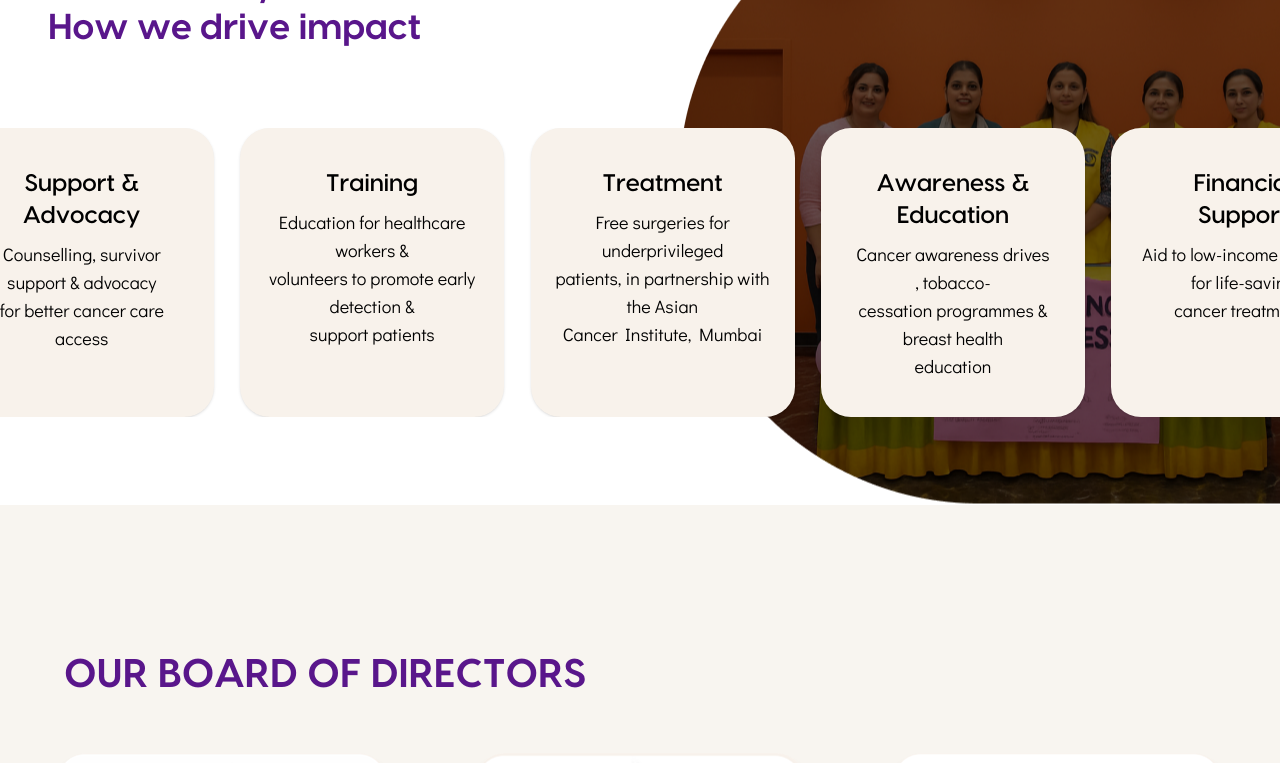
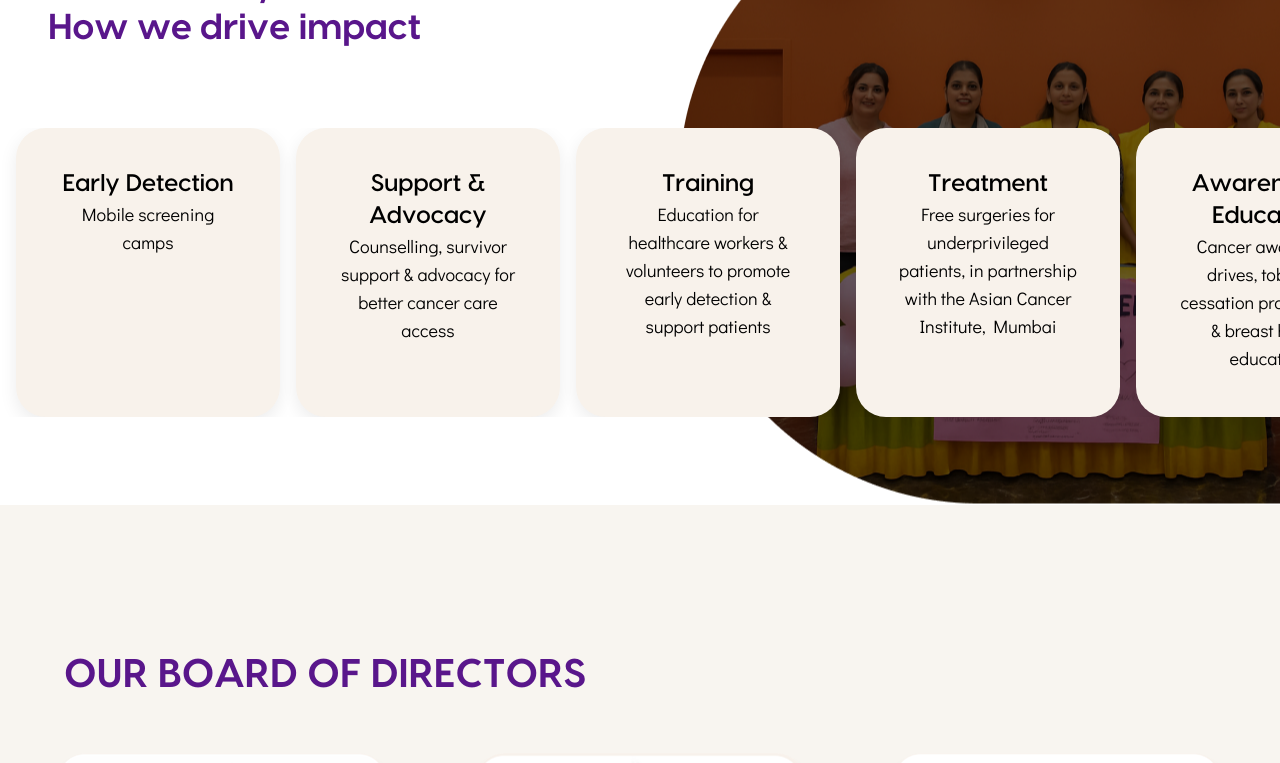
Before and after one commit to ArnavKh/AsianCancerFoundation, a React (Vite) app in the folder Frontend/: page / in a window 1280 px wide. Shown: the part 1760-2523 px from the top of the page. Built offline with nearby package versions, Linux system fonts and the light colour scheme.

Commit message:
More hygiene changes

```diff
--- a/Frontend/src/DonateButton.jsx
+++ b/Frontend/src/DonateButton.jsx
@@ -6,10 +6,10 @@ export default function DonateButton() {
   const [showOverlay, setShowOverlay] = useState(false);
 
   return (
-    <div>
+    <div className="hover:cursor-pointer">
       <button
         onClick={() => setShowOverlay(true)}   // ⬅️ toggle overlay open
-        className="flex items-center space-x-2 bg-[#D2635D] text-white px-4 py-2 rounded-[10px] text-sm font-bold"
+        className="flex items-center space-x-2 bg-[#D2635D] text-white px-4 py-2 rounded-[10px] text-sm font-bold hover:cursor-pointer"
       >
         <FaRibbon className="w-4 h-4" />
         <span>Donate</span>
--- a/Frontend/src/Navbar.jsx
+++ b/Frontend/src/Navbar.jsx
@@ -12,9 +12,11 @@ const Navbar = () => {
       <div className="max-w-7xl mx-auto">
         <div className="flex items-center justify-between h-16">
           {/* Logo */}
+          <Link to="/">
           <div className="flex items-center">
             <img src={Logo} alt="Logo" className="h-14 w-30" />
           </div>
+          </Link>
 
           {/* Desktop Links */}
           <div className="hidden md:flex space-x-12 text-black text-sm font-visby">
--- a/Frontend/src/pages/Home/Board.jsx
+++ b/Frontend/src/pages/Home/Board.jsx
@@ -42,7 +42,7 @@ const Card = ({ image, name, description, short }) => {
 
         {/* BACK */}
         <div
-          className="flex items-center justify-center absolute inset-0 rounded-[30px] overflow-hidden shadow-lg bg-[#583490] text-white p-6 rotate-y-180"
+          className="flex items-center justify-center absolute inset-0 rounded-[30px] overflow-hidden shadow-lg bg-[#583490] text-white p-6 rotate-y-180 font-didact"
           style={{ backfaceVisibility: "hidden" }}
         >
           <p className="text-sm leading-relaxed text-center">{description}</p>
--- a/Frontend/src/pages/Home/Impact.css
+++ b/Frontend/src/pages/Home/Impact.css
@@ -1,9 +1,10 @@
-/* Only affect elements inside .impact-wrapper */
+/* consistent sizing inside the component */
 .impact-wrapper *,
 .impact-wrapper *::before,
 .impact-wrapper *::after {
   box-sizing: border-box;
-  margin: 0; /* now only affects animation cards */
+  margin: 0;
+  padding: 0;
 }
 
 .impact-wrapper {
@@ -11,38 +12,57 @@
   max-width: 1536px;
   margin-inline: auto;
   position: relative;
-  height: 289px;
+  height: 289px; /* matches card height */
   margin-top: 5rem;
-  overflow: hidden;
+  overflow: hidden; /* hide overflow for the seamless loop look */
 }
 
-@keyframes scrollLeft {
-  to {
-    left: -264px;
-  }
+/* track must be scrollable horizontally so scrollLeft works */
+.impact-track {
+  display: flex;
+  gap: 1rem;
+  align-items: center;
+  height: 100%;
+  overflow-x: auto;   /* <-- allow horizontal scroll */
+  overflow-y: hidden;
+  scroll-behavior: auto;
+  touch-action: pan-y; /* allow vertical native scrolling, let JS handle horizontal drag */
+  -webkit-overflow-scrolling: touch;
+  -ms-overflow-style: none;  /* IE/Edge hide scrollbar */
+  scrollbar-width: none;     /* Firefox hide scrollbar */
+  user-select: none;
+  -webkit-user-drag: none;
+  cursor: grab;
+  padding: 1rem;
 }
 
-.impact-wrapper .kard {
-  width: 264px;
+.impact-track::-webkit-scrollbar {
+  display: none; /* hide webkit scrollbar */
+}
+
+.impact-track:active {
+  cursor: grabbing;
+}
+
+.kard {
+  min-width: 264px;    /* card width from your original */
   height: 289px;
   background-color: #F8F2EB;
   border-radius: 30px;
-  position: absolute;
-  left: max(calc(264px * 10), 100%);
-  animation-name: scrollLeft;
-  animation-duration: 50s;
-  animation-timing-function: linear;
-  animation-iteration-count: infinite;
+  flex-shrink: 0;
+  padding: 2.5rem;
+  display: flex;
+  flex-direction: column;
+  text-align: center;
+  gap: 2;
+  box-sizing: border-box;
+  box-shadow: 0 6px 18px rgba(0, 0, 0, 0.08);
 }
 
-/* Animation delays for each card */
-.impact-wrapper .kard1 { animation-delay: calc(50s / 10 * (10 - 1) * -1); }
-.impact-wrapper .kard2 { animation-delay: calc(50s / 10 * (10 - 2) * -1); }
-.impact-wrapper .kard3 { animation-delay: calc(50s / 10 * (10 - 3) * -1); }
-.impact-wrapper .kard4 { animation-delay: calc(50s / 10 * (10 - 4) * -1); }
-.impact-wrapper .kard5 { animation-delay: calc(50s / 10 * (10 - 5) * -1); }
-.impact-wrapper .kard6 { animation-delay: calc(50s / 10 * (10 - 6) * -1); }
-.impact-wrapper .kard7 { animation-delay: calc(50s / 10 * (10 - 7) * -1); }
-.impact-wrapper .kard8 { animation-delay: calc(50s / 10 * (10 - 8) * -1); }
-.impact-wrapper .kard9 { animation-delay: calc(50s / 10 * (10 - 9) * -1); }
-.impact-wrapper .kard10 { animation-delay: calc(50s / 10 * (10 - 10) * -1); }
+/* responsive: slightly smaller cards on very small screens */
+@media (max-width: 420px) {
+  .kard {
+    min-width: 220px;
+    padding: 0.75rem;
+  }
+}
--- a/Frontend/src/pages/Home/Impact.jsx
+++ b/Frontend/src/pages/Home/Impact.jsx
@@ -1,34 +1,203 @@
-import React from "react";
+import React, { useEffect, useRef } from "react";
 import "./Impact.css";
 import ImpactImage from "../../assets/Home/ImpactImage.png";
 
 const Impact = () => {
+  // Titles/descs as plain strings (no JSX fragments) -> avoids stray attributes like `jsx`
   const items = [
-    { title: (<>Early Detection</>), desc: (<>Mobile screening camps</>) },
+    { title: "Early Detection", desc: "Mobile screening camps" },
     {
-      title: (<>Support & <br></br>Advocacy</>),
-      desc: (<>Counselling, survivor<br></br> support & advocacy<br></br> for better cancer care<br></br> access</>),
+      title: "Support & Advocacy",
+      desc:
+        "Counselling, survivor support & advocacy for better cancer care access",
     },
     {
-      title: (<>Training</>),
-      desc: (<>Education for healthcare<br></br> workers &<br></br> volunteers to promote early<br></br> detection &<br></br> support patients</>),
+      title: "Training",
+      desc:
+        "Education for healthcare workers & volunteers to promote early detection & support patients",
     },
     {
-      title: (<>Treatment</>),
-      desc:( <>Free surgeries for<br></br> underprivileged<br></br> patients, in partnership with<br></br> the Asian<br></br> Cancer Institute, Mumbai</>),
+      title: "Treatment",
+      desc:
+        "Free surgeries for underprivileged patients, in partnership with the Asian Cancer Institute, Mumbai",
     },
     {
-      title: (<>Awareness & Education</>),
-      desc: (<>Cancer awareness drives<br></br>, tobacco-<br></br>cessation programmes &<br></br> breast health<br></br> education</>),
+      title: "Awareness & Education",
+      desc:
+        "Cancer awareness drives, tobacco-cessation programmes & breast health education",
     },
     {
-      title: (<>Financial<br></br>Support</>),
-      desc: (<>Aid to low-income patients<br></br> for life-saving<br></br> cancer treatments</>),
+      title: "Financial Support",
+      desc: "Aid to low-income patients for life-saving cancer treatments",
     },
   ];
 
+  // duplicate for seamless loop
+  const duplicatedItems = [...items, ...items];
 
-  const duplicatedItems = [...items, ...items];
+  // refs for DOM + mutable state
+  const trackRef = useRef(null);
+  const rafRef = useRef(null);
+  const isPointerDown = useRef(false);
+  const startX = useRef(0);
+  const startScrollLeft = useRef(0);
+  const userInteracting = useRef(false);
+
+  // tweak these to change behaviour
+  const speed = useRef(0.6); // pixels per frame auto-scroll speed
+  const resumeAfterMs = 700; // resume auto-scroll this ms after interaction ends
+
+  useEffect(() => {
+    const track = trackRef.current;
+    if (!track) return;
+
+    // ensure programmatic scroll isn't unexpectedly smooth
+    track.style.scrollBehavior = "auto";
+
+    // RAF loop for auto-scroll
+    const loop = () => {
+      // only auto-scroll when user not interacting
+      if (!isPointerDown.current && !userInteracting.current) {
+        track.scrollLeft += speed.current;
+
+        // wrap when we've passed half (we duplicated items)
+        const half = track.scrollWidth / 2 || 0;
+        if (half && track.scrollLeft >= half) {
+          track.scrollLeft -= half;
+        }
+        if (half && track.scrollLeft < 0) {
+          track.scrollLeft += half;
+        }
+      }
+      rafRef.current = requestAnimationFrame(loop);
+    };
+    rafRef.current = requestAnimationFrame(loop);
+
+    // ----- Pointer events (preferred) -----
+    const supportsPointer = typeof window !== "undefined" && "PointerEvent" in window;
+
+    // Handlers used for pointer, mouse & touch fallback
+    const handlePointerDown = (clientX, pointerId, originalEventTarget) => {
+      isPointerDown.current = true;
+      userInteracting.current = true;
+      startX.current = clientX;
+      startScrollLeft.current = track.scrollLeft;
+
+      // try capture so we keep getting moves/up
+      if (supportsPointer && originalEventTarget && typeof originalEventTarget.setPointerCapture === "function") {
+        try {
+          originalEventTarget.setPointerCapture(pointerId);
+        } catch (e) {}
+      }
+    };
+
+    const handlePointerMove = (clientX) => {
+      if (!isPointerDown.current) return;
+      const dx = clientX - startX.current;
+      track.scrollLeft = startScrollLeft.current - dx;
+
+      // keep loop seamless while dragging
+      const half = track.scrollWidth / 2 || 0;
+      if (half) {
+        if (track.scrollLeft < 0) track.scrollLeft += half;
+        if (track.scrollLeft >= half) track.scrollLeft -= half;
+      }
+    };
+
+    const handlePointerUp = (pointerId, originalEventTarget) => {
+      if (supportsPointer && originalEventTarget && typeof originalEventTarget.releasePointerCapture === "function") {
+        try {
+          originalEventTarget.releasePointerCapture(pointerId);
+        } catch (e) {}
+      }
+      isPointerDown.current = false;
+      // keep `userInteracting` for a short while to avoid immediate autoplay jerk
+      setTimeout(() => {
+        userInteracting.current = false;
+      }, resumeAfterMs);
+    };
+
+    // pointer events path
+    let onPointerDown, onPointerMove, onPointerUp;
+    if (supportsPointer) {
+      onPointerDown = (e) => {
+        // only left mouse button for pointerType 'mouse'
+        if (e.pointerType === "mouse" && e.button !== 0) return;
+        handlePointerDown(e.clientX, e.pointerId, e.currentTarget);
+      };
+      onPointerMove = (e) => handlePointerMove(e.clientX);
+      onPointerUp = (e) => handlePointerUp(e.pointerId, e.currentTarget);
+
+      track.addEventListener("pointerdown", onPointerDown);
+      track.addEventListener("pointermove", onPointerMove);
+      track.addEventListener("pointerup", onPointerUp);
+      track.addEventListener("pointercancel", onPointerUp);
+      track.addEventListener("pointerleave", onPointerUp);
+    } else {
+      // fallback: mouse & touch
+      let onMouseMove, onMouseUp;
+      const onMouseDown = (e) => {
+        if (e.button !== 0) return;
+        handlePointerDown(e.clientX, null, e.currentTarget);
+
+        // attach to document so moves/up outside element still tracked
+        onMouseMove = (ev) => handlePointerMove(ev.clientX);
+        onMouseUp = (ev) => {
+          handlePointerUp(null, e.currentTarget);
+          document.removeEventListener("mousemove", onMouseMove);
+          document.removeEventListener("mouseup", onMouseUp);
+        };
+        document.addEventListener("mousemove", onMouseMove);
+        document.addEventListener("mouseup", onMouseUp);
+      };
+
+      const onTouchMove = (e) => {
+        if (!e.touches || e.touches.length === 0) return;
+        handlePointerMove(e.touches[0].clientX);
+      };
+      const onTouchStart = (e) => {
+        if (!e.touches || e.touches.length === 0) return;
+        handlePointerDown(e.touches[0].clientX, null, track);
+      };
+      const onTouchEnd = () => handlePointerUp(null, track);
+
+      track.addEventListener("mousedown", onMouseDown);
+      track.addEventListener("touchstart", onTouchStart, { passive: true });
+      track.addEventListener("touchmove", onTouchMove, { passive: true });
+      track.addEventListener("touchend", onTouchEnd);
+
+      // cleanup references for removal
+      onPointerDown = onMouseDown;
+      onPointerMove = onTouchMove;
+      onPointerUp = onTouchEnd;
+    }
+
+    // cleanup on unmount
+    return () => {
+      cancelAnimationFrame(rafRef.current);
+      if (supportsPointer) {
+        track.removeEventListener("pointerdown", onPointerDown);
+        track.removeEventListener("pointermove", onPointerMove);
+        track.removeEventListener("pointerup", onPointerUp);
+        track.removeEventListener("pointercancel", onPointerUp);
+        track.removeEventListener("pointerleave", onPointerUp);
+      } else {
+        track.removeEventListener("mousedown", onPointerDown);
+        track.removeEventListener("touchstart", onPointerMove);
+        track.removeEventListener("touchmove", onPointerMove);
+        track.removeEventListener("touchend", onPointerUp);
+      }
+    };
+  }, []);
+
+  // helper to render line breaks in desc/title (we used plain strings)
+  const renderWithBreaks = (text) =>
+    text.split("\n").map((line, i, arr) => (
+      <span key={i}>
+        {line}
+        {i < arr.length - 1 && <br />}
+      </span>
+    ));
 
   return (
     <section className="bg-white py-22 relative">
@@ -41,22 +210,25 @@ const Impact = () => {
         src={ImpactImage}
         alt="Impact"
         className="absolute right-0 top-1/2 -translate-y-1/2 z-0 object-cover hidden md:block"
+        draggable="false"
+        onDragStart={(e) => e.preventDefault()}
       />
 
       <div className="impact-wrapper relative z-10">
-        {duplicatedItems.map((item, index) => (
-          <div
-            key={index}
-            className={`kard kard${
-              index + 1
-            } text-center p-3 bg-white/80 pt-10 rounded-[30px] shadow`}
-          >
-            <h3 className="font-semibold text-2xl text-black font-visby pb-2">
-              {item.title}
-            </h3>
-            <p className="font-didact text-lg">{item.desc}</p>
-          </div>
-        ))}
+        <div className="impact-track" ref={trackRef} aria-label="impact carousel">
+          {duplicatedItems.map((item, idx) => (
+            <div
+              key={idx}
+              className="kard text-center bg-white/80 rounded-[30px] shadow w-[264px] h-[289px] space-y-4"
+              onDragStart={(e) => e.preventDefault()}
+            >
+              <h3 className="font-semibold text-2xl text-black font-visby">
+                {renderWithBreaks(item.title)}<br></br>
+              </h3>
+              <p className="font-didact text-lg">{renderWithBreaks(item.desc)}</p>
+            </div>
+          ))}
+        </div>
       </div>
     </section>
   );
--- a/Frontend/src/pages/Support/SupportCards.jsx
+++ b/Frontend/src/pages/Support/SupportCards.jsx
@@ -9,7 +9,7 @@ const SupportCards = () => {
   const cards = [
     {
       title: "CSR Partnerships",
-      subtitle: "Align Your Brand With A Life- Saving Mission.",
+      subtitle: "Align Your Brand With A Life-Saving Mission.",
       hoverText:
         "Support surgeries, awareness drives & patient care initiatives through your CSR program. Partner with ACF to make a measurable impact on public health.",
       action: "contact", // 👈 go to contact
```
Also changed, not shown: Frontend/src/DonateOverlay.jsx (+25 -7 lines), Frontend/src/pages/Home/FooterBanner.jsx (+4 -3 lines), Frontend/src/pages/OurTeam/Consultants.jsx (+29 -7 lines).
